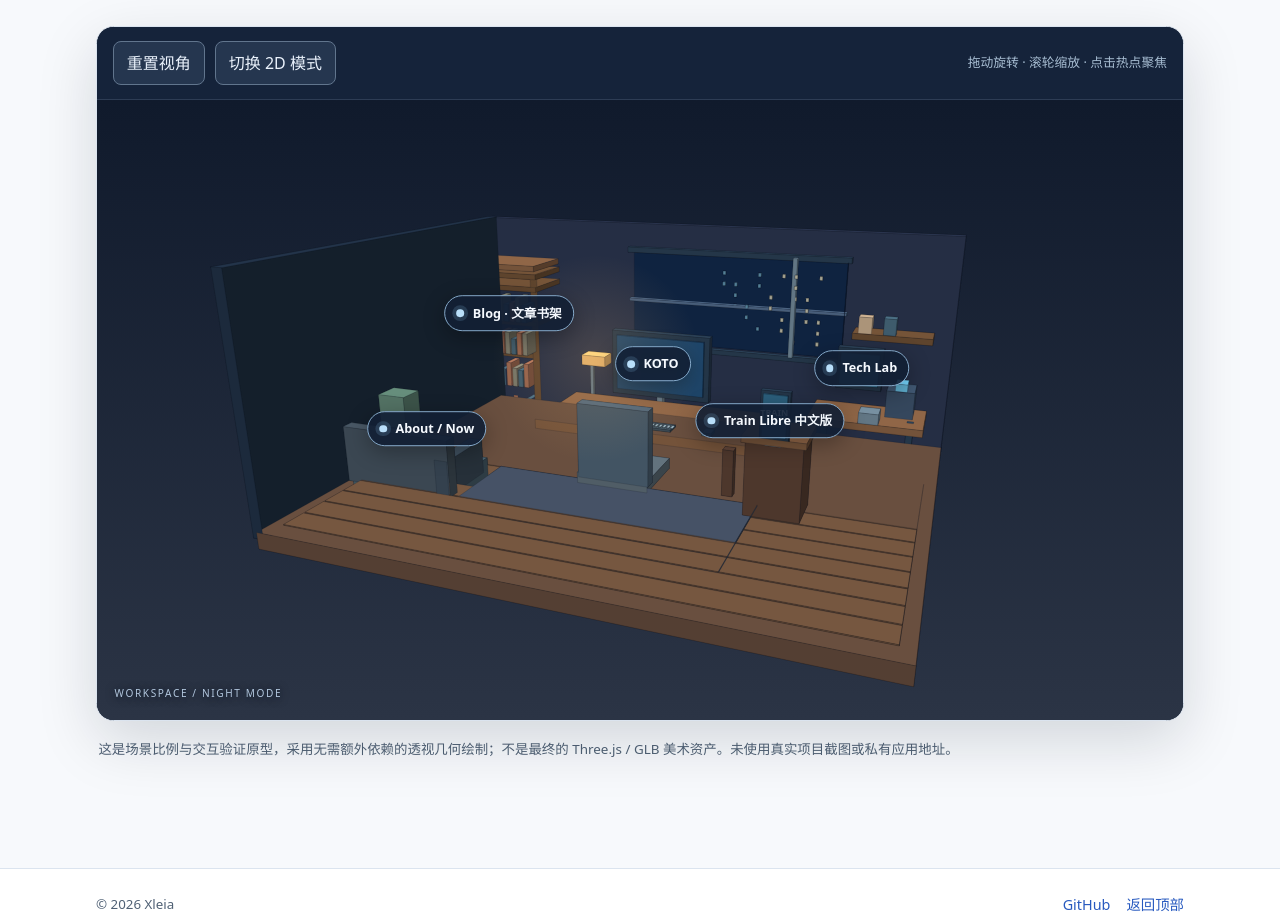
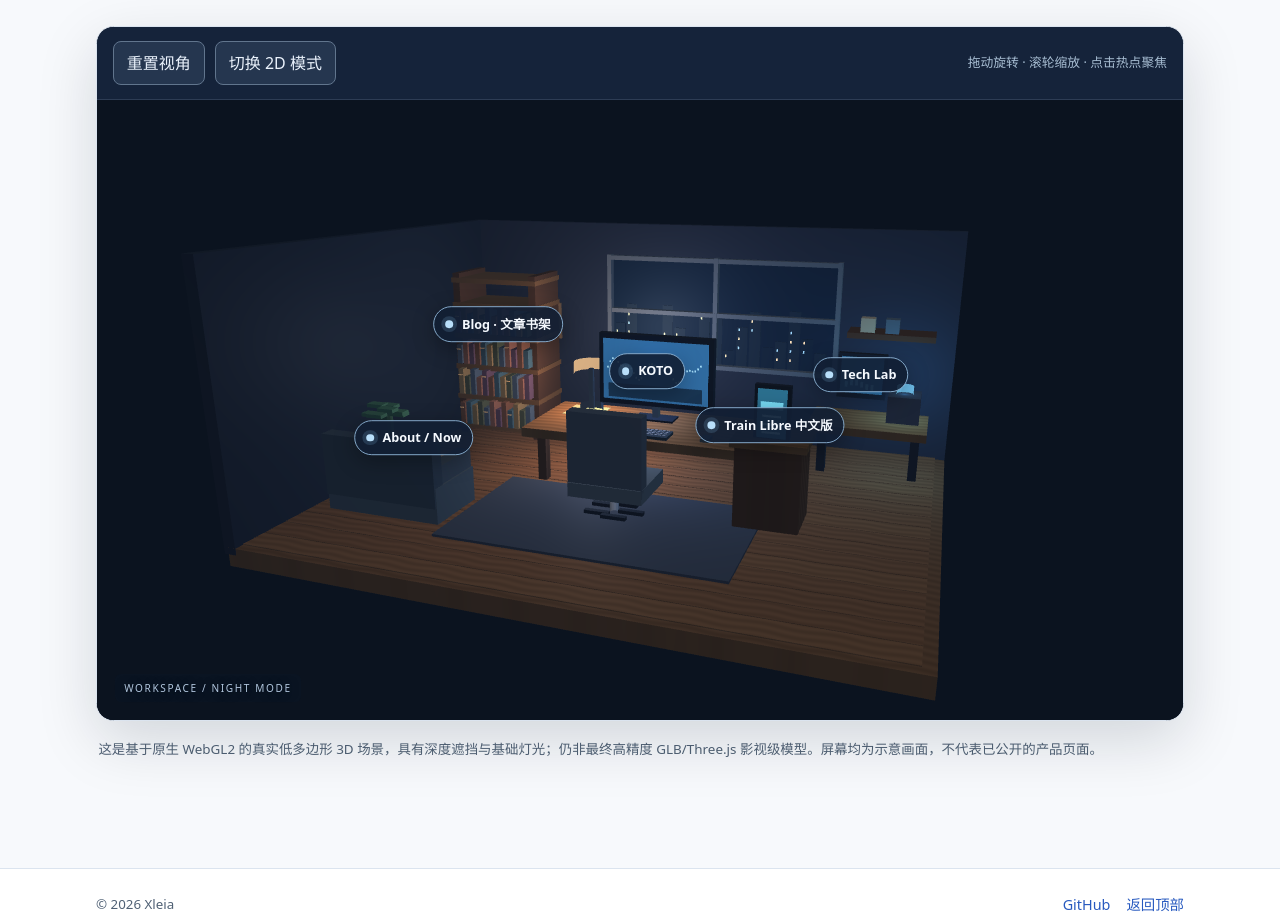
Before and after one commit to Xleia/Xleia.github.io, an Astro site: page /studio in a window 1280 px wide. Shown: the part 320-1239 px from the top of the page. Built offline with nearby package versions, Linux system fonts and the light colour scheme; Astro itself is replaced by a stand-in of ours.

Commit message:
feat(studio): render nighttime workspace using WebGL2 geometry and lighting

```diff
--- a/src/pages/studio/index.astro
+++ b/src/pages/studio/index.astro
@@ -5,13 +5,13 @@ import '../../styles/studio.css';
 ---
 
 <BaseLayout
-  title="Studio · 空间原型"
-  description="Xleia Studio 夜间私人工作室空间原型。体验可聚焦的工作台、书架与实验区，或使用完整的 2D 备用导航。"
+  title="Studio · WebGL 工作室预览"
+  description="Xleia Studio WebGL2 夜间私人工作室预览：真实 3D 几何、暖冷灯光、五个互动区域和完整的 2D 导航。"
   noindex
 >
   <header class="studio-intro">
     <div>
-      <p class="eyebrow">Spatial Prototype / V0.1</p>
+      <p class="eyebrow">3D Workspace / V0.2</p>
       <h1>Xleia <span>Studio.</span></h1>
       <p>一间深夜仍亮着灯的个人工作室。每个角落，都连接着一个正在构建或记录的想法。</p>
     </div>
@@ -25,6 +25,7 @@ import '../../styles/studio.css';
       <span class="studio-toolbar-tip">拖动旋转 · 滚轮缩放 · 点击热点聚焦</span>
     </div>
 
+    <p class="studio-error" data-studio-error role="status" hidden></p>
     <div class="studio-stage" data-studio-stage hidden>
       <canvas data-studio-canvas aria-hidden="true"></canvas>
       {STUDIO_ZONES.map((zone) => (
@@ -74,10 +75,10 @@ import '../../styles/studio.css';
       </div>
     </div>
   </section>
-  <p class="studio-caveat">这是场景比例与交互验证原型，采用无需额外依赖的透视几何绘制；不是最终的 Three.js / GLB 美术资产。未使用真实项目截图或私有应用地址。</p>
+  <p class="studio-caveat">这是基于原生 WebGL2 的真实低多边形 3D 场景，具有深度遮挡与基础灯光；仍非最终高精度 GLB/Three.js 影视级模型。屏幕均为示意画面，不代表已公开的产品页面。</p>
 </BaseLayout>
 
 <script>
-  import { mountStudio } from '../../scripts/studio-scene';
+  import { mountStudio } from '../../scripts/studio-webgl';
   mountStudio();
 </script>
--- /dev/null
+++ b/src/scripts/studio-webgl.ts
@@ -0,0 +1,315 @@
+import { STUDIO_ZONES, type StudioZone, type Vec3 } from '../data/studio';
+
+// V0.2: actual WebGL2 geometry, lighting and depth testing; no CDN, GLB or extra runtime dependency.
+type Camera = { target: [number, number, number]; azimuth: number; elevation: number; distance: number };
+const HOME: Camera = { target: [0, 1.23, -.28], azimuth: .34, elevation: .28, distance: 12.6 };
+const TAU = Math.PI * 2;
+const clamp = (n: number, a: number, b: number) => Math.max(a, Math.min(b, n));
+const rgb = (hex: string): [number,number,number] => {
+  const n = parseInt(hex.slice(1), 16);
+  return [(n >> 16 & 255) / 255, (n >> 8 & 255) / 255, (n & 255) / 255];
+};
+const palette = {
+  floor: '#6a4a34', plank: '#755038', wall: '#263249', left: '#1b283c', wood: '#825b3b', woodDark: '#553a2d',
+  bezel: '#1a2536', screen: '#205078', keyboard: '#293949', metal: '#657789', cyan: '#62b6dc', gold: '#e7af72',
+  darkBlue: '#102139', paper: '#d4c6a4', green: '#3a6953', slate: '#536574', navy: '#26384d', rug: '#344156',
+};
+
+// Interleaved per-vertex data: xyz position, xyz normal, rgb albedo, emissive strength, material kind.
+const vertices: number[] = [];
+const addTri = (a: Vec3,b: Vec3,c: Vec3,normal: Vec3,col: string,emissive=0,kind=0) => {
+  const color = rgb(col);
+  for (const p of [a,b,c]) vertices.push(...p,...normal,...color,emissive,kind);
+};
+function quad(a: Vec3,b: Vec3,c: Vec3,d: Vec3,n: Vec3,col: string,emit=0,kind=0) {
+  addTri(a,b,c,n,col,emit,kind); addTri(a,c,d,n,col,emit,kind);
+}
+function box(x:number,y:number,z:number,w:number,h:number,d:number,col:string,emit=0,kind=0) {
+  const x0=x-w/2,x1=x+w/2,y0=y-h/2,y1=y+h/2,z0=z-d/2,z1=z+d/2;
+  quad([x0,y0,z1],[x1,y0,z1],[x1,y1,z1],[x0,y1,z1],[0,0,1],col,emit,kind);
+  quad([x1,y0,z0],[x0,y0,z0],[x0,y1,z0],[x1,y1,z0],[0,0,-1],col,emit,kind);
+  quad([x0,y0,z0],[x0,y0,z1],[x0,y1,z1],[x0,y1,z0],[-1,0,0],col,emit,kind);
+  quad([x1,y0,z1],[x1,y0,z0],[x1,y1,z0],[x1,y1,z1],[1,0,0],col,emit,kind);
+  quad([x0,y1,z1],[x1,y1,z1],[x1,y1,z0],[x0,y1,z0],[0,1,0],col,emit,kind);
+  quad([x0,y0,z0],[x1,y0,z0],[x1,y0,z1],[x0,y0,z1],[0,-1,0],col,emit,kind);
+}
+function cylinder(x:number,y:number,z:number,rad:number,height:number,col:string,emit=0,segments=12) {
+  for(let i=0;i<segments;i++){
+    const a=i/segments*TAU,b=(i+1)/segments*TAU;
+    const n:Vec3=[Math.cos((a+b)/2),0,Math.sin((a+b)/2)];
+    const p0:Vec3=[x+rad*Math.cos(a),y-height/2,z+rad*Math.sin(a)];
+    const p1:Vec3=[x+rad*Math.cos(b),y-height/2,z+rad*Math.sin(b)];
+    const p2:Vec3=[p1[0],y+height/2,p1[2]];
+    const p3:Vec3=[p0[0],y+height/2,p0[2]];
+    quad(p0,p1,p2,p3,n,col,emit);
+    addTri([x,y+height/2,z],p3,p2,[0,1,0],col,emit);
+  }
+}
+function buildScene(){
+  const {floor,plank,wall,left,wood,woodDark,bezel,screen,keyboard,metal,cyan,gold,darkBlue,paper,green,slate,rug}=palette;
+  // Architectural shell: floorboards, warm/cool wall surfaces and a large nighttime window.
+  box(0,-.17,0,8.7,.26,6.8,floor,0,1);
+  for(let i=0;i<17;i++)box(0,-.019,-3.12+i*.389,8.4,.013,.375,i%4===0?'#79543a':plank,0,1);
+  box(0,1.79,-3.36,8.7,3.85,.19,wall);
+  box(-4.32,1.79,0,.18,3.85,6.8,left);
+  box(.45,2.22,-3.236,4.03,1.9,.045,darkBlue,.13);
+  // Skyline silhouettes and luminous windows (intentionally abstract, not a location claim).
+  for(let i=0;i<17;i++){
+    const x=-1.41+i*.226;
+    const ht=.27+.75*(.5+.5*Math.sin(i*1.9));
+    box(x,1.31+ht/2,-3.203,.192,ht,.02,i%3===0?'#162a43':'#1d3148');
+    for(let j=0;j<5;j++){
+      const py=1.49+j*.16;
+      if(py<1.31+ht && Math.sin(i*5+j*7)>.0) box(x-.05,py,-3.175,.025,.043,.015,j%2===0?'#e6b888':'#80afd5',.93);
+    }
+  }
+  for(const x of [-1.56,.39,2.47]) box(x,2.2,-3.11,.075,1.98,.13,metal);
+  for(const y of [1.29,2.21,3.14])box(.45,y,-3.11,4.09,.075,.13,metal);
+  // Tall left bookshelf, occupied with differently sized books and trailing plants.
+  for(const x of [-3.98,-2.52])box(x,1.45,-2.34,.13,2.9,.92,woodDark);
+  for(const y of [.15,.69,1.24,1.8,2.35,2.78])box(-3.25,y,-2.34,1.62,.082,.97,wood);
+  const spines=['#8b5a45','#486d80','#a88a5c','#59634d','#546981','#a46b5a','#71546d'];
+  for(let r=0;r<4;r++)for(let i=0;i<12;i++){
+    const height=.32+.14*(.5+.5*Math.sin(i*2.9+r*2));
+    box(-3.89+i*.118,.22+r*.555+height/2,-1.95,.09,height,.47,spines[(i+r*2)%spines.length]);
+    if(i%4===0)box(-3.89+i*.118,.22+r*.555+height*.78,-1.695,.075,.015,.015,gold,.3);
+  }
+  // Main walnut desk, brass accents, KOTO monitor and actual layered glowing screen.
+  box(0,.81,-.72,3.57,.14,1.6,wood,0,1);
+  for(const x of [-1.55,1.55])for(const z of [-1.3,-.19])box(x,.39,z,.135,.78,.15,woodDark,0,1);
+  box(0,1.65,-1.05,1.85,1.12,.13,bezel);
+  box(0,1.65,-.971,1.7,.96,.02,screen,1.03);
+  box(0,1.32,-.952,1.52,.22,.014,'#173652',.51);
+  for(let i=0;i<36;i++){
+    const x=-.77+i*.043;const y=1.68+.115*Math.sin(i*.41)+.06*Math.sin(i*.9);
+    box(x,y,-.952,.023,.027,.013,'#a0d9e9',.87);
+  }
+  box(0,1.004,-1.045,.095,.27,.11,metal);box(0,.899,-1.025,.64,.03,.33,bezel);
+  box(0,.91,-.17,1.0,.045,.34,keyboard);
+  for(let r=0;r<4;r++)for(let i=0;i<15;i++)box(-.43+i*.062,.941,-.299+r*.075,.041,.008,.039,'#8794a5');
+  box(1.04,.92,-.20,.13,.05,.22,slate);
+  cylinder(-1.12,1.25,-1.11,.044,.68,metal); cylinder(-1.12,.94,-1.11,.19,.12,metal);
+  cylinder(-1.12,1.61,-1.11,.28,.19,gold,.88);
+  cylinder(-.94,.98,-.36,.09,.18,paper);box(-.65,.89,-.33,.40,.015,.28,'#dbbb8a');
+  // Chair with cushion, mechanical base and a rug (separate from the workbench).
+  box(.04,.06,1.24,3.98,.035,2.27,rug);
+  box(.04,.49,.82,1.06,.20,.93,slate); box(.04,1.03,1.17,1.06,1.12,.20,'#445365');
+  cylinder(.04,.23,.9,.065,.55,metal);
+  for(const a of [0,1,2,3,4]){
+    const ang=a*TAU/5;
+    box(.04+Math.cos(ang)*.25,.11,.9+Math.sin(ang)*.25,.36,.05,.08,bezel);
+  }
+  // Phone display with bright gym UI color blocks; not a screenshot or download link.
+  box(2.14,.67,.51,.87,1.13,.76,woodDark,0,1); box(2.14,1.26,.51,1.0,.095,.82,wood,0,1);
+  box(2.14,1.64,.65,.47,.77,.09,bezel);box(2.14,1.65,.707,.38,.65,.017,'#256c87',.65);
+  box(2.14,1.76,.722,.29,.10,.006,'#64c4d4',.84);
+  for(let i=0;i<3;i++)box(2.14,1.62-i*.11,.722,.24,.027,.008,'#96d6e0',.75);
+  box(2.14,1.26,.57,.28,.055,.25,metal);
+  // Lab workshop, equipment, translucent-inspired cyan emissive cores.
+  box(3.16,.85,-1.97,1.75,.12,1.08,wood,0,1);
+  for(const x of [2.46,3.87])box(x,.40,-2.05,.13,.86,.15,bezel);
+  box(2.98,1.5,-2.43,.75,.72,.11,bezel);box(2.98,1.52,-2.359,.65,.58,.025,'#215274',.87);
+  for(let i=0;i<6;i++)box(2.75+i*.08,1.37+.035*Math.sin(i),-2.338,.042,.09,.018,cyan,.72);
+  box(3.66,1.10,-2.16,.48,.45,.5,'#3e4e67');cylinder(3.66,1.36,-2.16,.125,.2,cyan,.9);
+  box(3.36,2.10,-2.88,1.35,.09,.55,woodDark);box(2.99,2.25,-2.8,.22,.24,.2,paper);
+  box(3.37,2.25,-2.8,.21,.24,.2,'#59758a');
+  // Personal corner: fabric sofa, plant, pinboard, framed art and small lamps.
+  box(-2.84,.37,1.7,1.73,.50,.96,'#455969');box(-2.84,.78,2.10,1.72,.87,.21,'#34475a');
+  for(const x of [-3.58,-2.1])box(x,.62,1.7,.2,.52,.94,'#3d5062');
+  box(-2.58,.68,1.44,.54,.15,.48,'#847766');
+  box(-3.01,1.93,-3.16,.88,.66,.055,'#9b7956');box(-3.01,1.93,-3.115,.60,.38,.02,paper);
+  cylinder(-3.85,.44,.57,.18,.57,woodDark);cylinder(-3.85,.83,.57,.10,.33,green);
+  for(let i=0;i<7;i++){
+    const a=i*TAU/7;
+    box(-3.85+Math.cos(a)*.22,1.08+Math.sin(a*2)*.07,.57+Math.sin(a)*.17,.27,.055,.16,'#407c60');
+  }
+  // Lighting accents to make the scene feel occupied at night.
+  box(-1.2,.884,-1.09,.62,.005,.56,'#d6a071',.20);
+  box(3.47,.90,-2.07,.5,.005,.46,'#497a9a',.31);
+}
+buildScene();
+
+const vert = `#version 300 es
+precision highp float;
+layout(location=0) in vec3 aPosition;
+layout(location=1) in vec3 aNormal;
+layout(location=2) in vec3 aColor;
+layout(location=3) in float aEmissive;
+layout(location=4) in float aMaterial;
+uniform vec3 uEye; uniform vec3 uRight; uniform vec3 uUp; uniform vec3 uForward;
+uniform float uFocal; uniform float uAspect;
+out vec3 vWorld; out vec3 vNormal; out vec3 vColor; out float vEmit; out float vMaterial; out float vDistance;
+void main(){
+  vec3 rel=aPosition-uEye;
+  float d=dot(rel,uForward);
+  gl_Position=vec4(dot(rel,uRight)*uFocal/uAspect, dot(rel,uUp)*uFocal, (d*500.05-50.0)/499.95, d);
+  vWorld=aPosition; vNormal=aNormal; vColor=aColor; vEmit=aEmissive; vMaterial=aMaterial; vDistance=d;
+}`;
+const frag = `#version 300 es
+precision highp float;
+in vec3 vWorld; in vec3 vNormal; in vec3 vColor; in float vEmit; in float vMaterial; in float vDistance;
+uniform vec3 uEye;
+out vec4 outputColor;
+void main(){
+  vec3 N=normalize(vNormal);
+  vec3 L1=vec3(-1.12,1.62,-1.11)-vWorld;
+  vec3 L2=vec3(.0,1.72,-.91)-vWorld;
+  vec3 L3=vec3(3.65,1.37,-2.15)-vWorld;
+  float warm=max(dot(N,normalize(L1)),0.0)*5.8/(2.6+dot(L1,L1));
+  float screen=max(dot(N,normalize(L2)),0.0)*2.4/(2.0+dot(L2,L2));
+  float lab=max(dot(N,normalize(L3)),0.0)*1.9/(1.6+dot(L3,L3));
+  vec3 ambient=mix(vec3(.20,.25,.34),vec3(.42,.43,.46), clamp(N.y*.5+.5,0.0,1.0));
+  vec3 diffuse=ambient + warm*vec3(1.02,.70,.44)+screen*vec3(.32,.59,1.05)+lab*vec3(.36,.85,1.06);
+  vec3 c=vColor*diffuse;
+  if(vMaterial>.5){float grain=.93+.07*sin(vWorld.z*41.0+sin(vWorld.x*8.0)*.8);c*=grain;}
+  vec3 V=normalize(uEye-vWorld);
+  vec3 H=normalize(normalize(L1)+V);
+  float spec=pow(max(dot(N,H),0.0),36.0)*warm*.14;
+  c+=vec3(spec);
+  c+=vColor*vEmit*1.05;
+  float fog=clamp((vDistance-8.0)/21.0,0.0,.35);
+  c=mix(c,vec3(.045,.072,.12),fog);
+  outputColor=vec4(pow(max(c,vec3(0.0)),vec3(.87)),1.0);
+}`;
+
+function compile(gl:WebGL2RenderingContext,kind:number,code:string) {
+  const sh=gl.createShader(kind);
+  if(!sh)throw new Error('WebGL Shader allocation failed');
+  gl.shaderSource(sh,code);gl.compileShader(sh);
+  if(!gl.getShaderParameter(sh,gl.COMPILE_STATUS)){
+    const msg=gl.getShaderInfoLog(sh);gl.deleteShader(sh);throw new Error(msg??'Shader compile failed');
+  }
+  return sh;
+}
+function setup(gl:WebGL2RenderingContext){
+  const program=gl.createProgram();if(!program)throw new Error('WebGL program allocation failed');
+  const vs=compile(gl,gl.VERTEX_SHADER,vert),fs=compile(gl,gl.FRAGMENT_SHADER,frag);
+  gl.attachShader(program,vs);gl.attachShader(program,fs);gl.linkProgram(program);
+  gl.deleteShader(vs);gl.deleteShader(fs);
+  if(!gl.getProgramParameter(program,gl.LINK_STATUS))throw new Error(gl.getProgramInfoLog(program)??'Shader link failed');
+  const buffer=gl.createBuffer(),vao=gl.createVertexArray();if(!buffer||!vao)throw new Error('WebGL buffer allocation failed');
+  gl.bindVertexArray(vao);gl.bindBuffer(gl.ARRAY_BUFFER,buffer);
+  gl.bufferData(gl.ARRAY_BUFFER,new Float32Array(vertices),gl.STATIC_DRAW);
+  const stride=11*4;
+  for(const [index,size,offset] of [[0,3,0],[1,3,3],[2,3,6],[3,1,9],[4,1,10]]){
+    gl.enableVertexAttribArray(index);gl.vertexAttribPointer(index,size,gl.FLOAT,false,stride,offset*4);
+  }
+  gl.enable(gl.DEPTH_TEST);gl.depthFunc(gl.LEQUAL);gl.enable(gl.CULL_FACE);gl.cullFace(gl.BACK);
+  return {program,vao,buffer,count:vertices.length/11};
+}
+function basis(camera:Camera){
+  const a=camera.azimuth,e=camera.elevation;
+  const offset:Vec3=[Math.sin(a)*Math.cos(e),Math.sin(e),Math.cos(a)*Math.cos(e)];
+  const eye:Vec3=[camera.target[0]+offset[0]*camera.distance,camera.target[1]+offset[1]*camera.distance,camera.target[2]+offset[2]*camera.distance];
+  const right:Vec3=[Math.cos(a),0,-Math.sin(a)];
+  const up:Vec3=[-Math.sin(a)*Math.sin(e),Math.cos(e),-Math.cos(a)*Math.sin(e)];
+  const forward:Vec3=[-offset[0],-offset[1],-offset[2]];
+  return {eye,right,up,forward};
+}
+const dot=(a:Vec3,b:Vec3)=>a[0]*b[0]+a[1]*b[1]+a[2]*b[2];
+const sub=(a:Vec3,b:Vec3):Vec3=>[a[0]-b[0],a[1]-b[1],a[2]-b[2]];
+
+export function mountStudio(): void {
+  const root=document.querySelector<HTMLElement>('[data-studio]'); if(!root)return;
+  const canvas=root.querySelector<HTMLCanvasElement>('[data-studio-canvas]');
+  const stage=root.querySelector<HTMLElement>('[data-studio-stage]');
+  const fallback=root.querySelector<HTMLElement>('[data-studio-fallback]');
+  const details=root.querySelector<HTMLElement>('[data-studio-details]');
+  const reset=root.querySelector<HTMLButtonElement>('[data-studio-reset]');
+  const view=root.querySelector<HTMLButtonElement>('[data-studio-view]');
+  const note=root.querySelector<HTMLElement>('[data-studio-error]');
+  if(!canvas||!stage||!fallback||!details||!reset||!view)return;
+
+  const candidate=canvas.getContext('webgl2',{alpha:false,antialias:true,powerPreference:'high-performance'});
+  if(!candidate){if(note){note.hidden=false;note.textContent='此设备无法初始化 WebGL2，已使用完整的 2D 导航。';}return;}
+  const gl:WebGL2RenderingContext=candidate;
+  const canvasEl:HTMLCanvasElement=canvas, stageEl:HTMLElement=stage, fallbackEl:HTMLElement=fallback, detailsEl:HTMLElement=details, viewEl:HTMLButtonElement=view;
+  let graphics:ReturnType<typeof setup>;
+  try{graphics=setup(gl);}catch(error){
+    console.warn('Studio WebGL initialization failed',error);
+    if(note){note.hidden=false;note.textContent='3D 图形初始化失败，已保留 2D 入口。';}
+    return;
+  }
+  const loc=(name:string)=>gl.getUniformLocation(graphics.program,name);
+  const uniforms={eye:loc('uEye'),right:loc('uRight'),up:loc('uUp'),forward:loc('uForward'),focal:loc('uFocal'),aspect:loc('uAspect')};
+  const reduced=window.matchMedia('(prefers-reduced-motion: reduce)');
+  const narrow=window.matchMedia('(max-width: 760px)');
+  const pins=Array.from(root.querySelectorAll<HTMLButtonElement>('[data-studio-pin]'));
+  const panels=Array.from(root.querySelectorAll<HTMLElement>('[data-studio-panel]'));
+  let active:StudioZone|undefined;
+  let current:Camera={...HOME,target:[...HOME.target]};
+  let target:Camera={...HOME,target:[...HOME.target]};
+  let in3d=!(reduced.matches||narrow.matches),frame=0,width=1,height=1;
+  let dragging=false,lastX=0,lastY=0;
+  reset.disabled=false;view.disabled=false;
+
+  function redraw(){
+    if(!in3d)return;
+    const b=basis(current),focal=1/Math.tan(40*Math.PI/360),aspect=width/height;
+    gl.viewport(0,0,canvasEl.width,canvasEl.height);gl.clearColor(.045,.073,.122,1);gl.clear(gl.COLOR_BUFFER_BIT|gl.DEPTH_BUFFER_BIT);
+    gl.useProgram(graphics.program);gl.bindVertexArray(graphics.vao);
+    gl.uniform3fv(uniforms.eye,new Float32Array(b.eye));gl.uniform3fv(uniforms.right,new Float32Array(b.right));gl.uniform3fv(uniforms.up,new Float32Array(b.up));gl.uniform3fv(uniforms.forward,new Float32Array(b.forward));
+    gl.uniform1f(uniforms.focal,focal);gl.uniform1f(uniforms.aspect,aspect);gl.drawArrays(gl.TRIANGLES,0,graphics.count);
+    for(const pin of pins){
+      const zone=STUDIO_ZONES.find(z=>z.id===pin.dataset.studioPin);if(!zone)continue;
+      const v=sub(zone.pin,b.eye),depth=dot(v,b.forward);
+      const x=width/2+dot(v,b.right)*height*focal/(2*depth);
+      const y=height/2-dot(v,b.up)*height*focal/(2*depth);
+      pin.hidden=depth<=.2||x < -90 || x>width+90 || y < -70 || y>height+70;
+      pin.style.left=`${x}px`;pin.style.top=`${y}px`;
+    }
+  }
+  function step(){
+    frame=0;const speed=reduced.matches?1:.14;let distance=0;
+    for(let i=0;i<3;i++){
+      const delta=target.target[i]-current.target[i];current.target[i]+=delta*speed;distance+=Math.abs(delta);
+    }
+    for(const key of ['azimuth','elevation','distance'] as const){
+      const delta=target[key]-current[key];current[key]+=delta*speed;distance+=Math.abs(delta);
+    }
+    redraw();if(distance>.003)requestFrame();
+  }
+  function requestFrame(){if(in3d&&!frame)frame=window.requestAnimationFrame(step);}
+  function resize(){
+    if(!in3d)return;
+    const rect=stageEl.getBoundingClientRect();if(!rect.width||!rect.height)return;
+    width=rect.width;height=rect.height;
+    const scale=Math.min(window.devicePixelRatio||1,1.75);
+    const w=Math.round(width*scale),h=Math.round(height*scale);
+    if(canvasEl.width!==w||canvasEl.height!==h){canvasEl.width=w;canvasEl.height=h;}
+    requestFrame();
+  }
+  function select(zone:StudioZone|undefined){
+    active=zone;target=zone?{target:[...zone.focus],distance:zone.distance,azimuth:zone.azimuth,elevation:zone.elevation}:{...HOME,target:[...HOME.target]};
+    for(const pin of pins)pin.setAttribute('aria-pressed',String(pin.dataset.studioPin===zone?.id));
+    for(const panel of panels)panel.hidden=panel.dataset.studioPanel!==zone?.id;
+    detailsEl.hidden=!zone||!in3d;
+    requestFrame();
+  }
+  function applyView(){
+    stageEl.hidden=!in3d;fallbackEl.hidden=in3d;detailsEl.hidden=!in3d||!active;
+    viewEl.textContent=in3d?'切换 2D 模式':'进入 3D 场景';
+    if(in3d)resize();
+  }
+  pins.forEach(pin=>pin.addEventListener('click',()=>select(STUDIO_ZONES.find(z=>z.id===pin.dataset.studioPin))));
+  root.querySelectorAll<HTMLButtonElement>('[data-studio-close]').forEach(button=>button.addEventListener('click',()=>select(undefined)));
+  reset.addEventListener('click',()=>select(undefined));
+  view.addEventListener('click',()=>{in3d=!in3d;applyView();});
+  canvas.addEventListener('pointerdown',event=>{dragging=true;lastX=event.clientX;lastY=event.clientY;canvas.setPointerCapture(event.pointerId);});
+  canvas.addEventListener('pointermove',event=>{
+    if(!dragging)return;
+    const dx=event.clientX-lastX,dy=event.clientY-lastY;
+    target.azimuth=clamp(target.azimuth+dx*.004,-.16,.88);
+    target.elevation=clamp(target.elevation+dy*.003,.10,.59);
+    lastX=event.clientX;lastY=event.clientY;requestFrame();
+  });
+  canvas.addEventListener('pointerup',()=>{dragging=false;});
+  canvas.addEventListener('pointercancel',()=>{dragging=false;});
+  canvas.addEventListener('wheel',event=>{if(!in3d)return;event.preventDefault();target.distance=clamp(target.distance+Math.sign(event.deltaY)*.52,4.4,15.8);requestFrame();},{passive:false});
+  const onKey=(event:KeyboardEvent)=>{if(event.key==='Escape'&&active)select(undefined);};
+  window.addEventListener('keydown',onKey);
+  const observer=new ResizeObserver(resize);observer.observe(stage);
+  canvas.addEventListener('webglcontextlost',event=>{event.preventDefault();in3d=false;applyView();if(note){note.hidden=false;note.textContent='WebGL 上下文中断，已切换到完整 2D 导航。';}});
+  window.addEventListener('pagehide',()=>{observer.disconnect();window.removeEventListener('keydown',onKey);if(frame)cancelAnimationFrame(frame);gl.deleteBuffer(graphics.buffer);gl.deleteVertexArray(graphics.vao);gl.deleteProgram(graphics.program);},{once:true});
+  applyView();
+}
--- a/src/styles/studio.css
+++ b/src/styles/studio.css
@@ -40,3 +40,9 @@
 @media(max-width:760px) { .studio-toolbar-tip { flex-basis:100%; margin-left:0; } .studio-stage { height:480px; } .studio-fallback-grid { grid-template-columns:1fr; } .studio-hotspot { font-size:.68rem; padding:.37rem .52rem; gap:.35rem; } }
 @media(max-width:430px) { .studio-stage { height:390px; } .studio-hotspot { font-size:.65rem; } }
 @media(prefers-reduced-motion:reduce) { .studio-hotspot { transition:none; } }
+
+/* V0.2 WebGL preview enhancements. */
+.studio-stage { background:radial-gradient(ellipse at 65% 30%, #243650 0%, #0b1424 75%); }
+.studio-error { margin:0; padding:.75rem 1.2rem; color:#ffdab2; background:#372c31; border-bottom:1px solid #816c5e; }
+.studio-stage canvas { image-rendering:auto; }
+.studio-scene-label { background:rgb(11 22 38 / 65%); padding:.35rem .6rem; border-radius:.4rem; }
```
Also changed, not shown: docs/studio-v0.2.md (added, +32 -0 lines).
